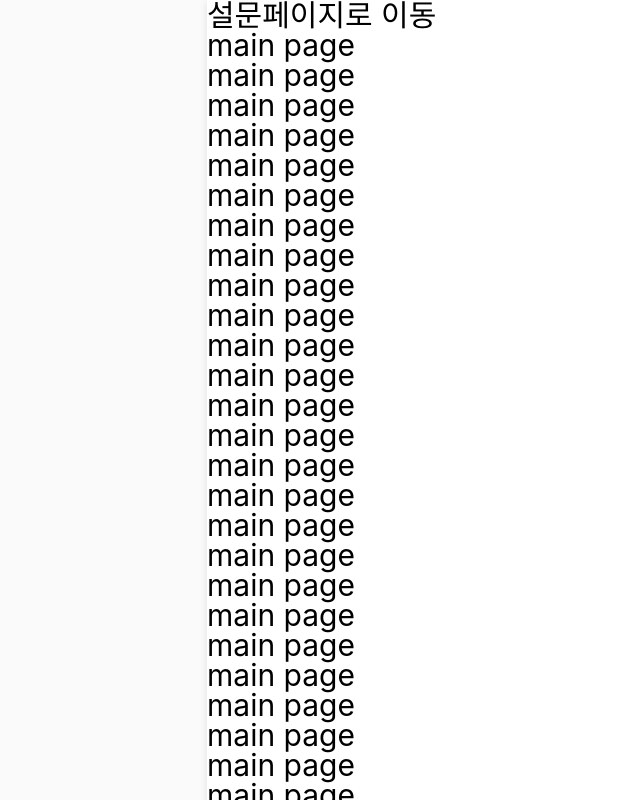
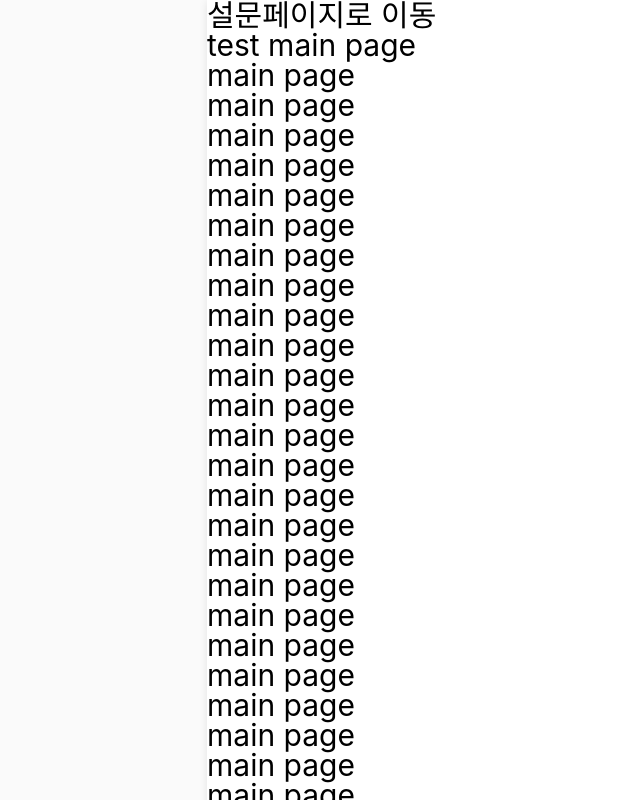
Before and after one commit to jejuEdu/jenfra-web, a Next.js app: page / in a window 1280 px wide. Shown: the top 800 px of the page, without its empty margins (49-689 px from the left). Built offline with nearby package versions, Linux system fonts and the light colour scheme.

Commit message:
test: test

```diff
--- a/pages/index.js
+++ b/pages/index.js
@@ -9,7 +9,7 @@ export default function Home() {
           <a>설문페이지로 이동</a>
         </Link>
         <br />
-        main page
+        test main page
         <br />
         main page
         <br />
```
